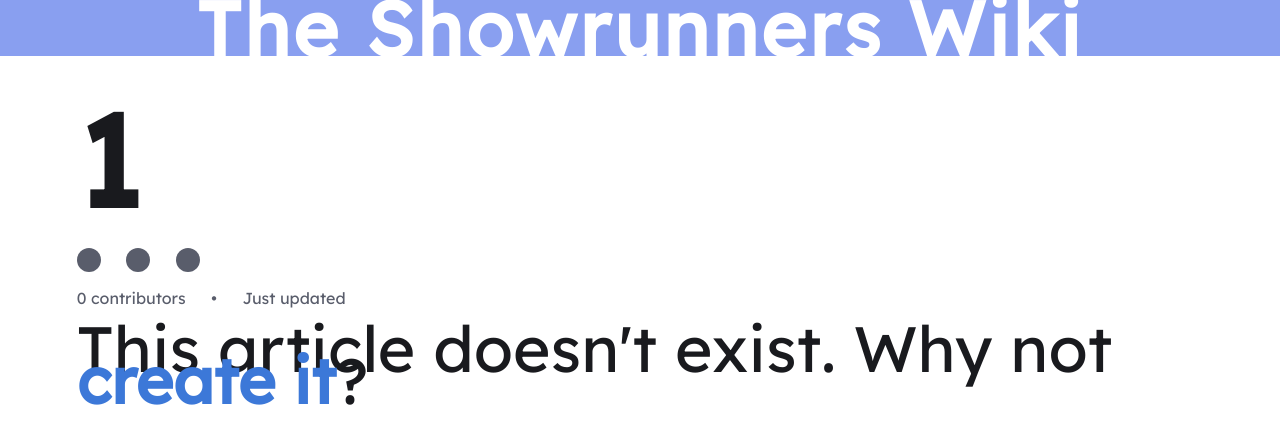
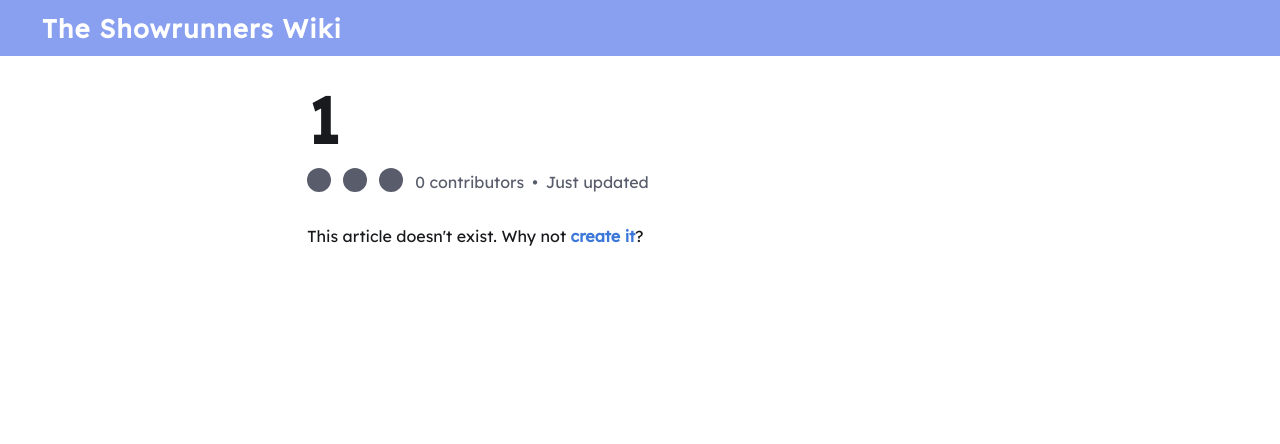
Before and after one commit to Makuwro/dragowik, a React (Create React App) app: page /wiki/article/1 in a window 1280 px wide. Shown: the top 444 px of the page. Built offline with nearby package versions, Linux system fonts and the light colour scheme; no server answers.

Commit message:
Make articles more responsive

```diff
--- a/src/comps/Article.js
+++ b/src/comps/Article.js
@@ -208,9 +208,11 @@ class Article extends React.Component {
                 <span></span>
                 <span></span>
               </div>
-              <span id="article-contributors-amount">0 contributors</span>
-              <span id="article-contribs-divider">•</span>
-              <span id="article-update-time">Just updated</span>
+              <div id="article-contribs-text">
+                <span id="article-contributors-amount">0 contributors</span>
+                <span id="article-contribs-divider">•</span>
+                <span id="article-update-time">Just updated</span>
+              </div>
             </div>
           </div>
           <div id="article-content">{
--- a/src/comps/Outline.js
+++ b/src/comps/Outline.js
@@ -13,14 +13,14 @@ class Outline extends React.Component {
   toggleMenu() {
     const navRef = this.navRef.current;
     navRef.classList.toggle("nav-closed");
-    navRef.classList.toggle("invisible");
+    navRef.classList.toggle("outline-invisible");
   };
 
   render() {
     if (this.props.exists) {
       return (
         <div id="outline">
-          <nav ref={this.navRef} className="nav-closed invisible">
+          <nav ref={this.navRef} className="nav-closed outline-invisible">
             <div id="no-img-header">
               Outline
             </div>
--- a/src/styles/article.css
+++ b/src/styles/article.css
@@ -9,9 +9,9 @@ article {
   opacity: 1;
 }
 
-h1#article-name {
+#article-name {
   margin: 0;
-  font-size: 10vw;
+  font-size: 14vw;
 }
 
 #article-contributors {
@@ -19,17 +19,17 @@ h1#article-name {
   color: #595d6b;
 }
 
-#article-contributor-bubbles {
-  height: 5vh;
-}
-
 #article-contributor-bubbles span {
   width: 1.5rem;
   height: 1.5rem;
-  margin-right: 2vw;
+  margin-right: 0.75rem;
   background-color: #595d6b;
   border-radius: 100%;
   display: inline-block;
+}
+
+#article-contribs-text {
+  margin-top: 1vh;
 }
 
 #article-contribs-divider {
@@ -42,6 +42,7 @@ h1#article-name {
   line-height: 4vh;
   font-size: 5vw;
   margin-bottom: 18vh;
+  overflow-wrap: anywhere;
 }
 
 #article-content div {
@@ -50,18 +51,23 @@ h1#article-name {
 
 #article-content h1 {
   font-size: 8vw;
-  margin: 3vh 0;
+  margin: 2.5vh 0;
 }
 
 #article-content h2 {
   font-size: 6.5vw;
-  margin: 3vh 0;
+  margin: 2.5vh 0;
 }
 
 #article-content a {
   color: #3c78d8;
   text-decoration: none;
   font-weight: bold;
+}
+
+#article-redirect-notif {
+  margin-top: 1vh;
+  margin-bottom: 2vh;
 }
 
 #article-content:focus, #article-content h1:focus, #article-content h2:focus, #article-content h3:focus, #article-content div:focus {
@@ -71,3 +77,104 @@ h1#article-name {
 .article-link-invalid {
   color: #e95b5b !important;
 }
+
+/* Responsive stuff */
+@media screen and (min-width: 375px) {
+
+  #article-content {
+    line-height: 5vh;
+  }
+
+  #article-content h1 {
+    margin: 3vh 0;
+  }
+
+  #article-content h2 {
+    margin: 3vh 0;
+  }
+
+}
+
+@media screen and (min-width: 425px) {
+
+  #article-contributors {
+    display: flex;
+    align-items: center;
+  }
+
+  #article-contribs-text {
+    font-size: 4vw;
+    margin-top: 0;
+    margin-left: 2vw;
+  }
+}
+
+@media screen and (min-width: 768px) {
+
+  #article-name {
+    font-size: 10vw;
+  }
+
+  #article-content {
+    font-size: 3vw;
+    line-height: 6vw;
+  }
+
+  #article-content h1 {
+    margin: 2vh 0;
+    font-size: 5vw;
+  }
+
+  #article-content h2 {
+    margin: 2vh 0;
+    font-size: 4vw;
+  }
+
+  #article-contributor-bubbles span {
+    width: 2.5rem;
+    height: 2.5rem;
+  }
+
+}
+
+@media screen and (min-width: 1024px) {
+
+  #article-container {
+    width: 70vw;
+    float: right;
+  }
+
+  #article-name {
+    font-size: 4rem;
+  }
+
+  #article-contributor-bubbles span {
+    height: 1.5rem;
+    width: 1.5rem;
+  }
+
+  #article-contribs-text {
+    font-size: 1rem;
+    margin-left: 0;
+  }
+
+  #article-contribs-divider {
+    margin: 0 0.5rem;
+  }
+
+  #article-content {
+    font-size: 1rem;
+    line-height: 2rem;
+  }
+
+  #article-content h1 {
+    font-size: 2rem;
+    margin: 1rem 0;
+  }
+
+  #article-content h2 {
+    font-size: 1.3rem;
+    margin: 1rem 0;
+  }
+
+}
--- a/src/styles/header.css
+++ b/src/styles/header.css
@@ -15,3 +15,11 @@ header {
   align-items: center;
   width: 100%;
 }
+
+@media screen and (min-width: 1024px) {
+  #header-wiki-name {
+    letter-spacing: 0.1vw;
+    width: 30%;
+    font-size: 2vw;
+  }
+}
--- a/src/styles/navigation.css
+++ b/src/styles/navigation.css
@@ -21,7 +21,7 @@ nav {
   transition: opacity 0.15s, height 0.2s, width 0.2s, left 0.2s, top 0.2s;
 }
 
-.invisible {
+.outline-invisible {
   opacity: 0;
 }
 
@@ -156,3 +156,45 @@ nav {
   align-items: center;
   color: #4d5987;
 }
+
+@media screen and (min-width: 1024px) {
+  nav {
+    background: none;
+  }
+
+  #show-outline, #nav-close {
+    display: none;
+  }
+
+  .outline-invisible {
+    opacity: 1;
+  }
+
+  .nav-closed {
+    height: 93vh;
+    left: 0;
+    top: 7vh;
+    width: 20vw;
+    transition: none;
+  }
+
+  #no-img-header {
+    color: black;
+    display: flex;
+    align-items: center;
+    justify-content: center;
+    margin-top: 10%;
+    font-size: 2vw;
+    letter-spacing: 0.1vw;
+    border-right: 0.3vw solid rgb(122, 145, 230);
+  }
+
+  #nav-topic-name {
+    margin-top: 10%;
+  }
+
+  #nav-topic-name-text {
+    font-size: 1.25vw;
+    letter-spacing: 0.1vw;
+  }
+}
```
